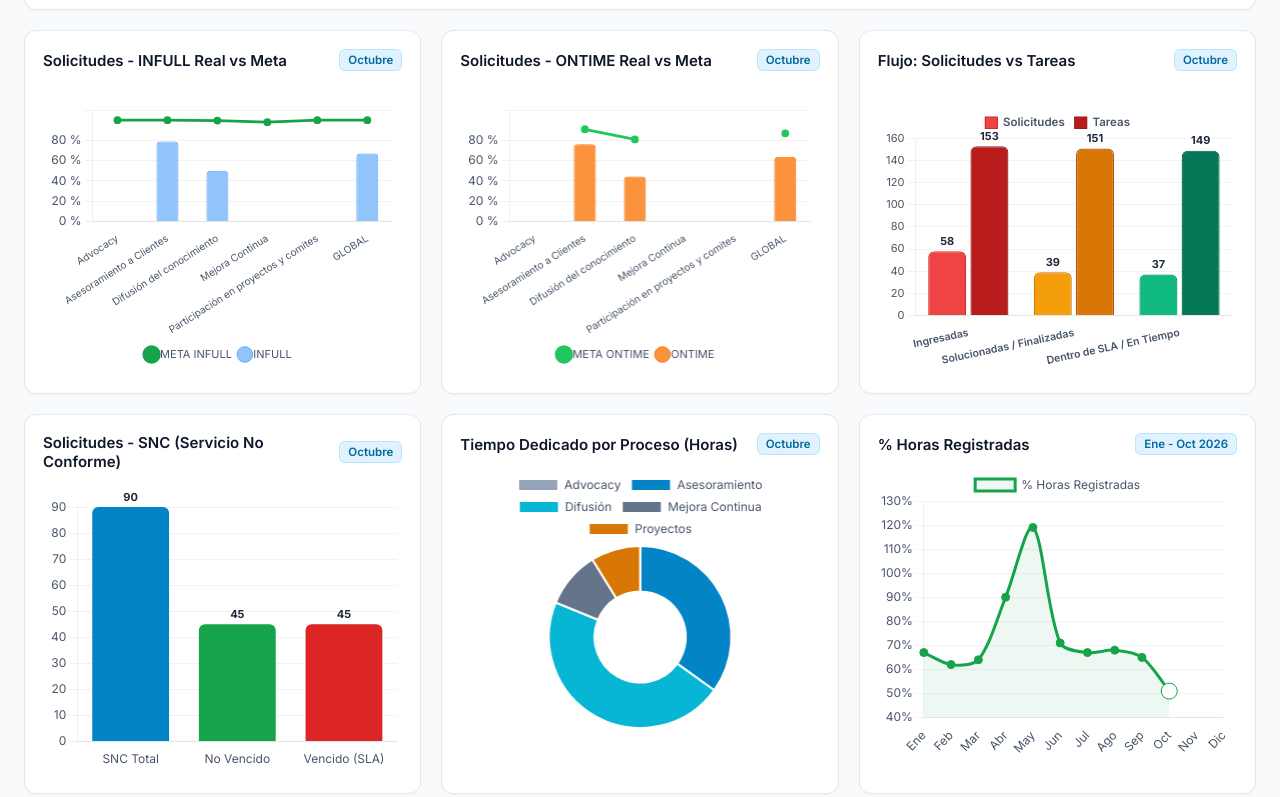
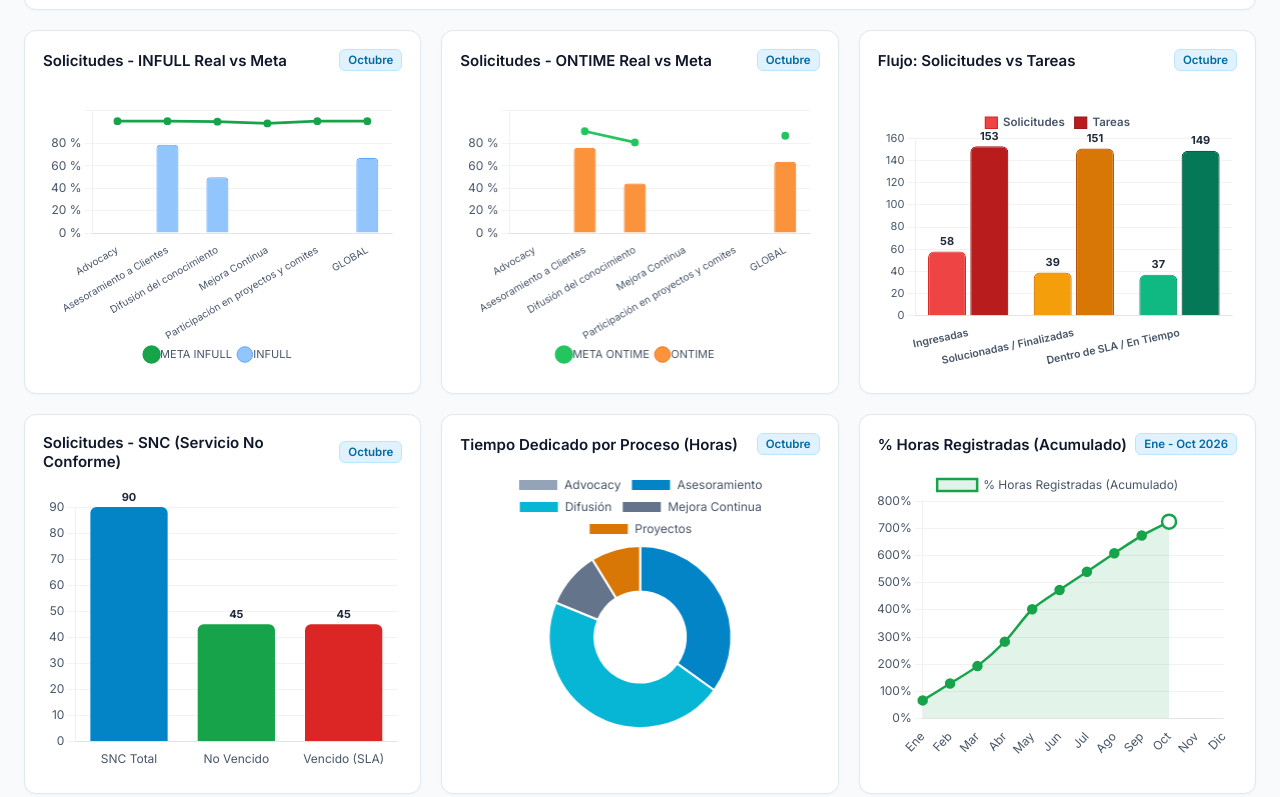
Before and after one commit to TomiQuintana/Dashboard-Indicadores-2026, a plain HTML site: page index.html in a window 1280 px wide. Shown: the part 707-1504 px from the top of the page. Drawn offline with nearby package versions, Linux system fonts and the light colour scheme; no server answers.

Commit message:
cambio horas registradas

```diff
--- a/app.js
+++ b/app.js
@@ -709,19 +709,20 @@ function initCharts() {
     }
   });
 
-  // 8. % Horas Registradas
+  // 8. % Horas Registradas (Acumulado)
   chartHorasReg = new Chart(document.getElementById('chartHorasRegistradas'), {
     type: 'line',
     data: {
       labels: nombresMesesAbrev,
       datasets: [{
-        label: '% Horas Registradas',
+        label: '% Horas Registradas (Acumulado)',
         data: [],
         borderColor: '#16a34a',
-        backgroundColor: 'rgba(22, 163, 74, 0.08)',
+        backgroundColor: 'rgba(22, 163, 74, 0.12)',
+        borderWidth: 2.5,
         fill: true,
-        tension: 0.3,
-        pointRadius: ctx => (ctx.dataIndex === currentSelectedMonth && ctx.raw !== null ? 8 : 4),
+        tension: 0.25,
+        pointRadius: ctx => (ctx.dataIndex === currentSelectedMonth && ctx.raw !== null ? 7 : 4),
         pointBackgroundColor: ctx => (ctx.dataIndex === currentSelectedMonth ? '#fff' : '#16a34a')
       }]
     },
@@ -729,7 +730,7 @@ function initCharts() {
       responsive: true,
       maintainAspectRatio: false,
       scales: {
-        y: { min: 40, max: 130, ticks: { callback: v => v + '%' }, grid: { color: 'rgba(0, 0, 0, 0.05)' } },
+        y: { beginAtZero: true, ticks: { callback: v => v + '%' }, grid: { color: 'rgba(0, 0, 0, 0.05)' } },
         x: { grid: { display: false } }
       }
     }
@@ -898,10 +899,19 @@ function actualizarDashboard() {
   document.getElementById('kpi-snc').textContent = d.sncVenc;
   document.getElementById('kpi-snc-sub').textContent = `SNC Total Acumulado: ${d.sncTotal}`;
 
-  // 3. Evolución Dinámica
+ // 3. Evolución Dinámica
   const serieInfullHastaCorte = historicoEvolucion.infull.map((val, idx) => (idx <= mesCorte ? val : null));
   const serieOntimeHastaCorte = historicoEvolucion.ontime.map((val, idx) => (idx <= mesCorte ? val : null));
-  const serieHorasRegHastaCorte = historicoEvolucion.horasReg.map((val, idx) => (idx <= mesCorte ? val : null));
+
+  let acumuladoHorasReg = 0;
+  const serieHorasRegHastaCorte = historicoEvolucion.horasReg.map((val, idx) => {
+    if (idx <= mesCorte && val !== null && val !== undefined) {
+      acumuladoHorasReg += val;
+      return Number(acumuladoHorasReg.toFixed(1));
+    }
+    return null;
+  });
+
   const serieAsesHastaCorte = historicoEvolucion.tiempoAses.map((val, idx) => (idx <= mesCorte ? val : null));
   const serieDifHastaCorte = historicoEvolucion.tiempoDif.map((val, idx) => (idx <= mesCorte ? val : null));
 
--- a/index.html
+++ b/index.html
@@ -191,10 +191,10 @@
           </div>
         </div>
 
-        <!-- 7. % Horas Registradas -->
+        <!-- 7. % Horas Registradas (Acumulado) -->
         <div class="chart-card col-span-1">
           <div class="card-header">
-            <h3>% Horas Registradas</h3>
+            <h3>% Horas Registradas (Acumulado)</h3>
             <span class="tag" id="tag-horas-reg">Ene - Oct 2026</span>
           </div>
           <div class="chart-wrapper">
```
